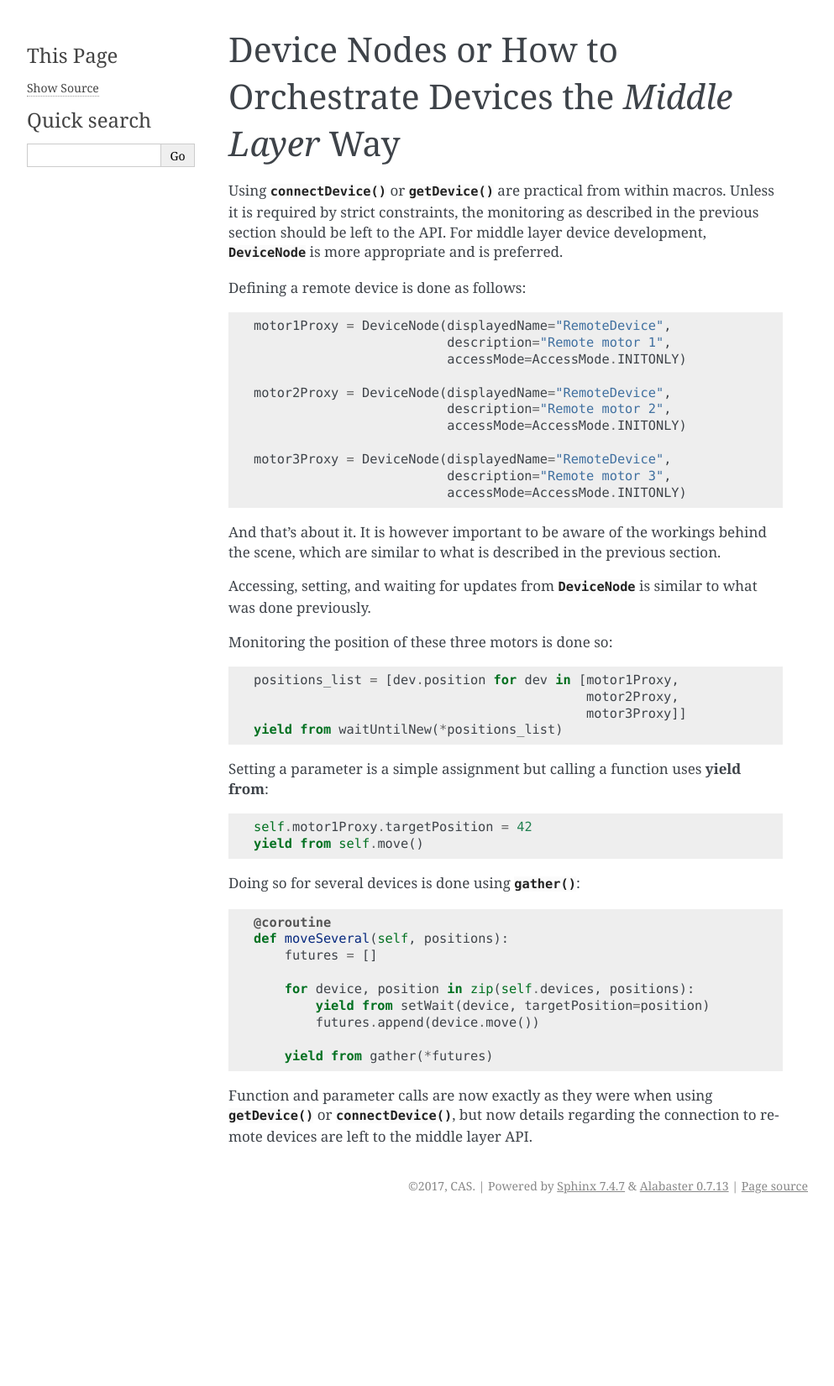
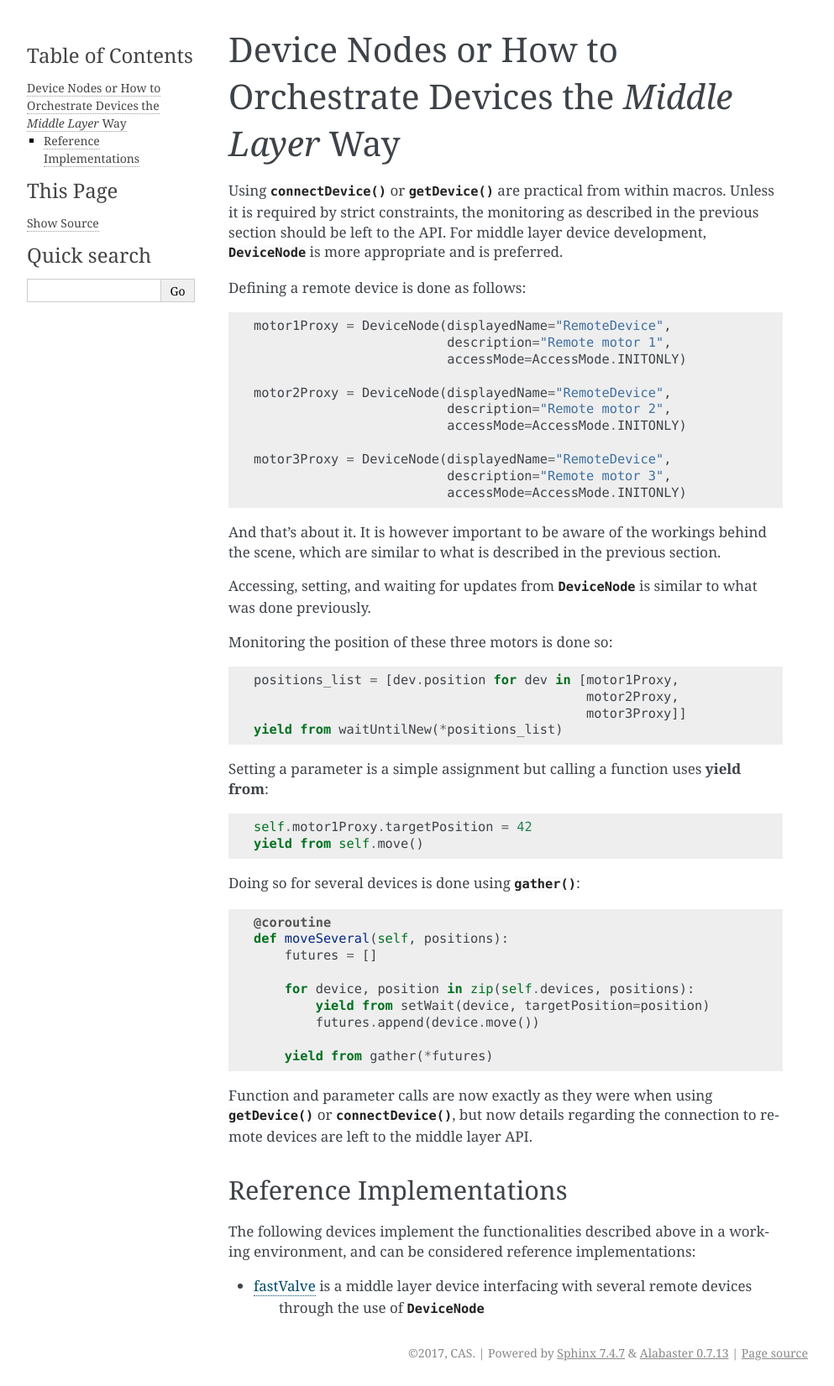
Before and after one commit to European-XFEL/howToMiddlelayer, a Sphinx documentation site: the page built from source/chap3/deviceNodes.rst, in a window 1280 px wide. Shown: the whole page at 84% size, without its empty margins (148-1141 px from the left). Built offline with Sphinx 7.4.7, drawn with Linux system fonts in a browser that asks for light colours; pages that are not in the unit, such as notebooks, are missing from menus; before the commit the page ends 1452 px from its top, so only the background shows below that.

Commit message:
Device Node documentation

```diff
--- a/source/chap3/deviceNodes.rst
+++ b/source/chap3/deviceNodes.rst
@@ -63,3 +63,13 @@ Doing so for several devices is done using :func:`gather`:
 Function and parameter calls are now exactly as they were when using
 :func:`getDevice` or :func:`connectDevice`, but now details regarding the
 connection to remote devices are left to the middle layer API.
+
+Reference Implementations
+-------------------------
+The following devices implement the functionalities described above in a working
+environment, and can be considered reference implementations:
+
+* `fastValve`_ is a middle layer device interfacing with several remote devices
+   through the use of :class:`DeviceNode`
+
+.. _fastValve: http://in.xfel.eu/gitlab/karaboDevices/fastValve
```
